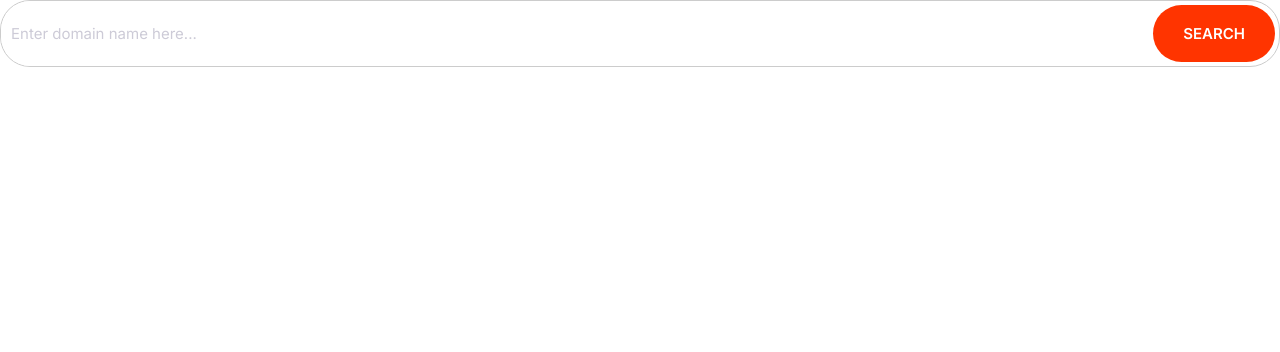
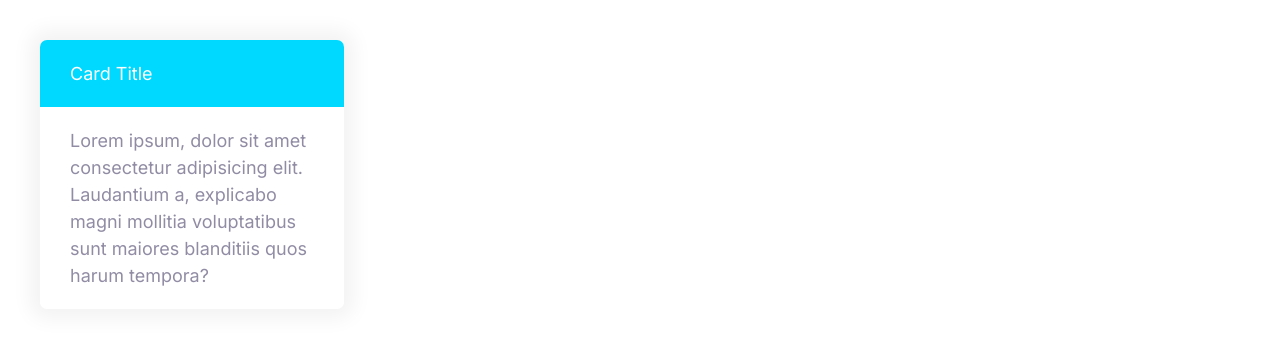
Before and after one commit to Sudarsan-47/Html-part-3, a plain HTML site: page index.html in a window 1280 px wide. Drawn offline with Linux system fonts and the light colour scheme.

Commit message:
defining card

```diff
--- a/css/styles.css
+++ b/css/styles.css
@@ -272,3 +272,25 @@ a {
         font-size: 1.5rem;
     }
 }
+/* Cards */
+
+.card {
+    border-radius: 7px;
+    box-shadow: 0 0 20px 10px #f3f3f3;
+    overflow: hidden;
+}
+
+.card__header,
+.card__body {
+    padding: 2rem 3rem;
+}
+
+.card--primary .card__header {
+    background: var(--color-primary);
+    color: #fff;
+}
+
+.card--secondary .card__header {
+    background: var(--color-secondary);
+    color: #fff;
+}
--- a/index.html
+++ b/index.html
@@ -12,9 +12,12 @@
     <link rel="stylesheet" href="css/styles.css">
 </head>
 <body>
-    <div class="input-group">
-        <input type="text" class="input" placeholder="Enter domain name here...">
-        <button class="btn btn--accent">Search</button>
+    <div style="width: 30%; padding: 4rem;">
+        <div class="card card--secondary ">
+            <header class="card__header">Card Title</header>
+            <div class="card__body">Lorem ipsum, dolor sit amet consectetur adipisicing elit. Laudantium a, explicabo magni
+                mollitia voluptatibus sunt maiores blanditiis quos harum tempora?</div>
+        </div>
     </div>
 </body>
 </html>
```
